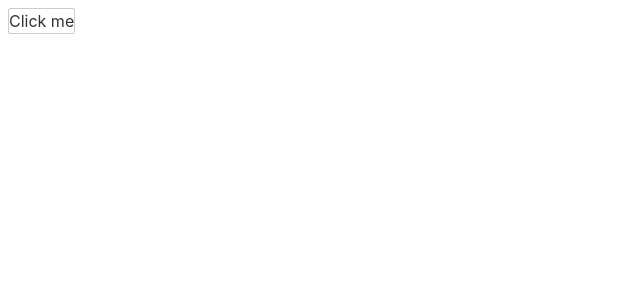
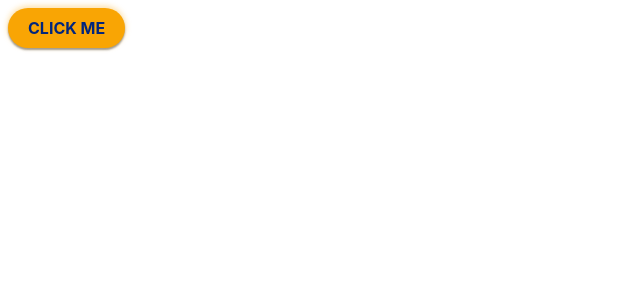
Before and after one commit to ELL19476/instantpage, a Svelte app: page / in a window 1280 px wide. Shown: the top 300 px of the page, without its empty margins (0-640 px from the left). Built offline with nearby package versions, Linux system fonts and the light colour scheme.

Commit message:
Button Component

```diff
--- a/src/components/basic/Button.svelte
+++ b/src/components/basic/Button.svelte
@@ -2,4 +2,10 @@
     export let text = "Click me";
 </script>
 
-<button>{text}</button>
+<button class="bg-primary text-background hover:bg-accent-1 focus:outline-none hover:active:focus:bg-accent-1 font-bold py-2 px-5 rounded-full border-0 uppercase shadow-glow shadow-primary/40 hover:shadow-accent-1/40 focus:active:shadow-accent-1/40">{text}</button>
+
+<style>
+    button {
+        box-shadow: var(--tw-shadow), 0px 2px 2px rgba(0, 0, 0, 0.4);
+    }
+</style>
--- a/tailwind.config.cjs
+++ b/tailwind.config.cjs
@@ -17,7 +17,13 @@ module.exports = {
       'accent-1': '#667CF2',
       'accent-2': '#F83999'
     },
-    extend: {},
+    extend: {
+      boxShadow: {
+        'glow': [
+            '0px -1.6px 6.3px rgba(0, 0, 0, 0.4)'
+        ]
+      }
+    },
   },
   plugins: [],
 }
```
